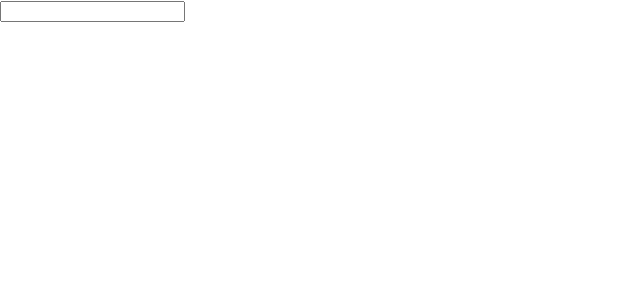
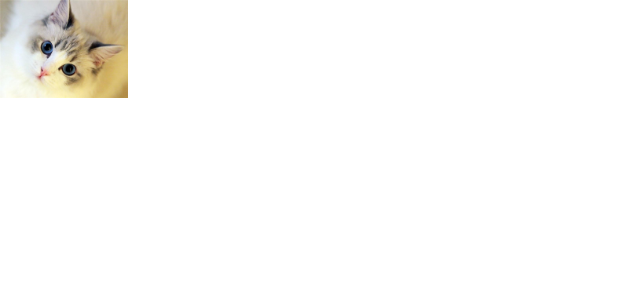
Before and after one commit to xiaoli0510/react-app, a React (Create React App) app: page / in a window 1280 px wide. Shown: the top 300 px of the page, without its empty margins (0-640 px from the left). Built offline with nearby package versions, Linux system fonts and the light colour scheme.

Commit message:
Render Props

```diff
--- a/src/App.js
+++ b/src/App.js
@@ -1,72 +1,104 @@
 import './App.css'
 import React from 'react'
+import catImg from './assets/cat.jpg'
 
 /*
-Refs&Dom:
-使用ref去存储DOM节点的引用。React会在组件挂载的时候给current属性传入DOM元素，并在组件卸载的时候传入null值。ref会在componentDidMount()和componentDidUpdate()生命周期钩子触发前更新。
-默认情况下，不能在函数组件上使用ref属性，因为函数组件没有实例。在函数组件内部使用ref属性时，需使用useRef(null)来生成ref,并将生成的ref指向一个DOM元素或class组件。
+render prop:指一种在React组件之间使用一个值为函数的prop共享代码的简单技术，来解决横切关注点(Cross-Cutting Concern)。
 */
 
-class CustomTextInput extends React.Component{
+//需求：有一个cat cat跟随鼠标的移动而移动
+// class Cat extends React.Component{
+//   render(){
+//     const mouse = this.props.mouse;
+//     return (
+//       <img src={catImg} style={{position:'absolute',left:mouse.x,top:mouse.y,width:'10%'}}/>
+//     )
+//   }
+// }
+
+// //以下并没有达到可复用
+// class MouseWithCat extends React.Component{
+//   constructor(props){
+//     super(props);
+//     this.state = {x:0,y:0};
+//     this.handleMouseMove = this.handleMouseMove.bind(this);
+//   }
+
+//   handleMouseMove(event){
+//     this.setState({
+//       x:event.clientX,
+//       y:event.clientY
+//     })
+//   }
+
+//   render(){
+//     return (
+//       <div onMouseMove={this.handleMouseMove}>
+//         <Cat mouse={this.state}/>
+//       </div>
+//     )
+//   }
+// }
+
+// class MouseTracker extends React.Component{
+//   render(){
+//     return (
+//       <div>
+//         <h1>鼠标移动</h1>
+//         <MouseWithCat/>
+//       </div>
+//     )
+//   }
+// }
+
+class Cat extends React.Component{
+  render(){
+    const mouse = this.props.mouse;
+    return (
+      <img src={catImg} alt="cat" style={{position:'absolute',width:'10%',left:mouse.x,top:mouse.y}}/>
+    )
+  }
+}
+
+class Mouse extends React.Component{
   constructor(props){
     super(props);
-    this.textInput = React.createRef();
-    this.handleClick = this.handleClick.bind(this);
+    this.state={x:0,y:0};
+    this.handleMouseMove = this.handleMouseMove.bind(this);
   }
-  handleClick(){
-    this.textInput.current.focus();
-    // this.$refs.textInput.current.focus();
+
+  handleMouseMove(event){
+    this.setState({
+      x:event.clientX,
+      y:event.clientY
+    })
   }
+
   render(){
     return (
-      <div>
-        <input type="text" ref={this.textInput}/>
-        <input type="button" value="Focus the text input" onClick={this.handleClick}/>
+      <div onMouseMove={this.handleMouseMove}>
+        {this.props.render(this.state)}
       </div>
     )
   }
 }
 
-//在父组件中使用ref来获取这个自定义的input组件并手动调用他的handleClick方法
-class AutoFocusTextInput extends React.Component{
-  constructor(props){
-    super(props);
-    this.textInput = React.createRef();
-  }
-  componentDidMount(){
-    this.textInput.current.handleClick();
-  }
+class MouseTracker extends React.Component{
   render(){
     return (
-      <CustomTextInput ref={this.textInput}/>
+     <div>
+       <h1>移动鼠标</h1>
+       <Mouse render={mouse=>(
+        <Cat mouse={mouse}/>
+      )}/>
+     </div>
     )
   }
 }
 
-//使用ref回调函数
-function CustomTextInput1(props){
-  return (
-    <div>
-     <input ref={props.inputRef}/>
-    </div>
-  )
-}
-
-class Parent extends React.Component{
-  constructor(props){
-    super(props);
-    this.inputElement=null
-  }
-    render(){
-      return (
-        <CustomTextInput1 inputRef={el=>this.inputElement=el}/>
-        )
-    }
-}
-
 function App(props) {
   return ( <div>
-    <Parent/ >
+    <MouseTracker/ >
     </div>
   )
 }
```
Also changed, not shown: src/assets/cat.jpg (added), 1 other file (tests, documents, lock files or other folders).
